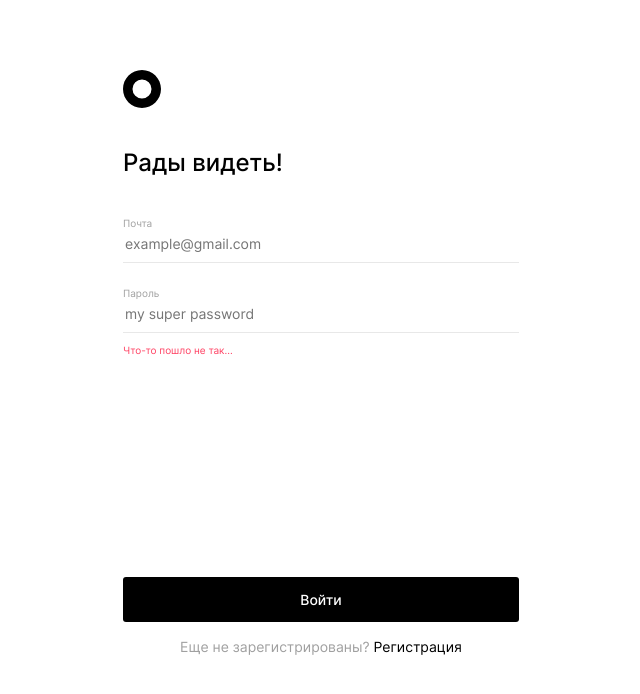
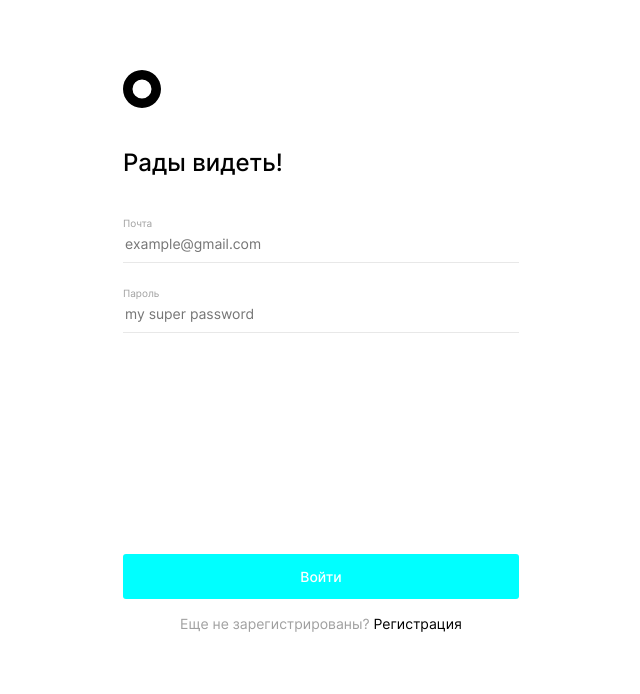
Before and after one commit to alinasemm/movies-explorer-frontend, a React (Create React App) app: page /signin in a window 1280 px wide. Shown: the top 694 px of the page, without its empty margins (319-959 px from the left). Built offline with nearby package versions, Linux system fonts and the light colour scheme.

Commit message:
Сделала валидацию для форм вместе с изменением состояния кнопки (авторизация и регистрация)

```diff
--- a/src/components/Button/Button.css
+++ b/src/components/Button/Button.css
@@ -17,6 +17,12 @@
 
 .button:hover {
   opacity: 0.7;
+}
+
+.button_disabled {
+  pointer-events: none;
+  cursor: default;
+  background-color: aqua;
 }
 
 .button_small {
--- a/src/components/Button/Button.js
+++ b/src/components/Button/Button.js
@@ -1,8 +1,11 @@
 import React from 'react';
 
-function Button({ onClick, text, buttonClassName = 'button_large' }) {
+function Button({ onClick, text, buttonClassName = 'button_large', isDisabled }) {
   return (
-    <button className={`button ${buttonClassName}`} onClick={onClick}>
+    <button
+      className={`button ${buttonClassName} ${isDisabled ? 'button_disabled' : ''}`}
+      onClick={onClick}
+    >
       {text}
     </button>
   );
--- a/src/components/EditAndExitButton/EditAndExitButton.css
+++ b/src/components/EditAndExitButton/EditAndExitButton.css
@@ -11,12 +11,21 @@
 }
 
 .edit-button {
+  background-color: transparent;
+  border: 0;
+  outline: 0;
   cursor: pointer;
   margin-bottom: 16px;
 }
 
 .edit-button:hover {
   opacity: 0.6;
+}
+
+.edit-button_disabled {
+  pointer-events: none;
+  cursor: default;
+  background-color: aqua;
 }
 
 .exit-button {
--- a/src/components/EditAndExitButton/EditAndExitButton.js
+++ b/src/components/EditAndExitButton/EditAndExitButton.js
@@ -1,9 +1,9 @@
 import React from 'react';
 
-function EditAndExitButton({ onClick, editText, exitText }) {
+function EditAndExitButton({ onClick, editText, exitText, isDisabled }) {
   return (
     <div className='buttons'>
-      <span className='edit-button'>{editText}</span>
+      <button className={`edit-button ${isDisabled ? 'edit-button_disabled' : ''}`}>{editText}</button>
       <span className='exit-button' onClick={onClick}>{exitText}</span>
     </div>
   );
--- a/src/components/Form/Form.js
+++ b/src/components/Form/Form.js
@@ -1,13 +1,18 @@
 import React from 'react';
 import Input from '../Input/Input';
 
-function Form({ title, greetingClassName, inputs, children }) {
+function Form({ title, greetingClassName, inputs, validationStatus, setValidationStatus, children }) {
   return (
     <div className='sign-container'>
       <form className='form'>
         <h2 className={`greeting ${greetingClassName}`}>{title}</h2>
         {inputs.map(input => (
-          <Input key={input.label} {...input} />
+          <Input
+            key={input.label}
+            validationStatus={validationStatus}
+            setValidationStatus={setValidationStatus}
+            {...input}
+          />
         ))}
         {children}
       </form>
--- a/src/components/Input/Input.js
+++ b/src/components/Input/Input.js
@@ -1,15 +1,46 @@
-import React /*, { useState } */ from 'react';
+import React, { useState } from 'react';
 
-function Input({ label, inputClassName='', labelClassName='', initialErrorMessage = '', contClassName = '', ...props }) {
-  // const [errorMessage, setErrorMessage] = useState(initialErrorMessage);
-  const errorMessage = initialErrorMessage;
+function Input({
+  label,
+  inputClassName = '',
+  labelClassName = '',
+  contClassName = '',
+  initialValue = '',
+  validationStatus,
+  setValidationStatus,
+  ...props
+}) {
+  const [errorMessage, setErrorMessage] = useState('');
+
+  const [value, setValue] = useState(initialValue);
+  const handleChange = (event) => {
+    const input = event.target;
+
+    if (input.validity.valid) {
+      setErrorMessage('');
+    } else {
+      setErrorMessage(input.validationMessage);
+    }
+
+    setValidationStatus({
+      ...validationStatus,
+      [label]: input.validity.valid
+    });
+
+    setValue(input.value);
+  }
 
   return (
     <div className={`input-container ${contClassName}`}>
       <label className={`label ${labelClassName}`}>
         {label}
       </label>
-      <input className={`input ${inputClassName} ${errorMessage ? 'input_error' : ''}`} {...props} />
+      <input
+        className={`input ${inputClassName} ${errorMessage ? 'input_error' : ''}`}
+        value={value}
+        onChange={handleChange}
+        {...props}
+      />
       {errorMessage && (
         <span className='error-message'>
           {errorMessage}
--- a/src/components/Login/Login.js
+++ b/src/components/Login/Login.js
@@ -1,35 +1,48 @@
-import React from 'react';
+import React, { useState } from 'react';
 import { useHistory } from 'react-router-dom';
 import Form from '../Form/Form';
 import Button from '../Button/Button';
 import Link from '../Link/Link';
 
-function Login() {
-  const history = useHistory();
-
 const inputs = [
   {
     label: 'Почта',
     placeholder: 'example@gmail.com',
-      type: 'email'
+    type: 'email',
+    required: true
   },
   {
     label: 'Пароль',
     placeholder: 'my super password',
     type: 'password',
     contClassName: 'input-container_with-margin',
-      initialErrorMessage: 'Что-то пошло не так...'
+    required: true
   }
 ];
+
+function Login() {
+  const history = useHistory();
+
+  const [validationStatus, setValidationStatus] = useState(() => {
+    return inputs.reduce((ref, input) => ({
+      ...ref,
+      [input.label]: false
+    }), {});
+  });
+
+  const isSubmitEnabled = Object.values(validationStatus).every((isValid) => isValid);
 
   return (
     <Form
       title='Рады видеть!'
       inputs={inputs}
+      validationStatus={validationStatus}
+      setValidationStatus={setValidationStatus}
     >
       <Button
         text='Войти'
         buttonClassName='button_with-margin button_large'
+        isDisabled={!isSubmitEnabled}
       />
       <Link
         text='Еще не зарегистрированы?'
--- a/src/components/Profile/Profile.js
+++ b/src/components/Profile/Profile.js
@@ -1,11 +1,7 @@
-import React from 'react';
+import React, { useState } from 'react';
 import Form from '../Form/Form';
 import EditAndExitButton from '../EditAndExitButton/EditAndExitButton';
 import { useHistory } from 'react-router-dom';
-
-
-function Profile() {
-  const history = useHistory();
 
 const inputs = [
   {
@@ -13,7 +9,9 @@ function Profile() {
     placeholder: 'Алина',
     contClassName: 'input-container_profile',
     inputClassName: 'input_profile',
-      labelClassName: 'label_profile'
+    labelClassName: 'label_profile',
+    required: true,
+    pattern: '^[-a-zA-Zа-яА-ЯёЁ0-9\\s]+$'
   },
   {
     label: 'Почта',
@@ -21,20 +19,36 @@ function Profile() {
     type: 'email',
     contClassName: 'input-container_profile input-container_profile-gap',
     inputClassName: 'input_profile',
-      labelClassName: 'label_profile'
+    labelClassName: 'label_profile',
+    required: true
   },
 ];
+
+function Profile() {
+  const history = useHistory();
+
+  const [validationStatus, setValidationStatus] = useState(() => {
+    return inputs.reduce((ref, input) => ({
+      ...ref,
+      [input.label]: false
+    }), {});
+  });
+
+  const isSubmitEnabled = Object.values(validationStatus).every((isValid) => isValid);
 
   return (
     <Form
       title='Привет, Виталий!'
       greetingClassName='greeting_profile'
       inputs={inputs}
+      validationStatus={validationStatus}
+      setValidationStatus={setValidationStatus}
     >
       <EditAndExitButton
         editText='Редактировать'
         exitText='Выйти'
         onClick={() => history.push('/signup')}
+        isDisabled={!isSubmitEnabled}
       />
     </Form>
   );
--- a/src/components/Register/Register.js
+++ b/src/components/Register/Register.js
@@ -1,38 +1,52 @@
-import React from 'react';
+import React, { useState } from 'react';
 import Form from '../Form/Form';
 import Button from '../Button/Button';
 import Link from '../Link/Link';
 import { useHistory } from 'react-router-dom';
 
-function Register() {
-  const history = useHistory();
-
 const inputs = [
   {
     label: 'Имя',
-      placeholder: 'Алина'
+    placeholder: 'Алина',
+    required: true,
+    pattern: '^[-a-zA-Zа-яА-ЯёЁ0-9\\s]+$'
   },
   {
     label: 'Почта',
     placeholder: 'example@gmail.com',
     type: 'email',
-      contClassName: 'input-container_with-margin'
+    contClassName: 'input-container_with-margin',
+    required: true
   },
   {
     label: 'Пароль',
     placeholder: 'my super password',
     type: 'password',
     contClassName: 'input-container_with-margin',
-      initialErrorMessage: 'Что-то пошло не так...'
+    required: true
   }
 ];
+
+function Register() {
+  const history = useHistory();
+
+  const [validationStatus, setValidationStatus] = useState(() => {
+    return inputs.reduce((ref, input) => ({
+      ...ref,
+      [input.label]: false
+    }), {});
+  });
+
+  const isSubmitEnabled = Object.values(validationStatus).every((isValid) => isValid);
 
   return (
     <Form
       inputs={inputs}
+      validationStatus={validationStatus}
+      setValidationStatus={setValidationStatus}
       title='Добро пожаловать!'
     >
-      <Button text='Зарегистрироваться'/>
+      <Button text='Зарегистрироваться' isDisabled={!isSubmitEnabled} />
       <Link
         text='Уже зарегистрированы?'
         linkText='Войти'
```
Lines whose indentation alone changed are shown as unchanged.
